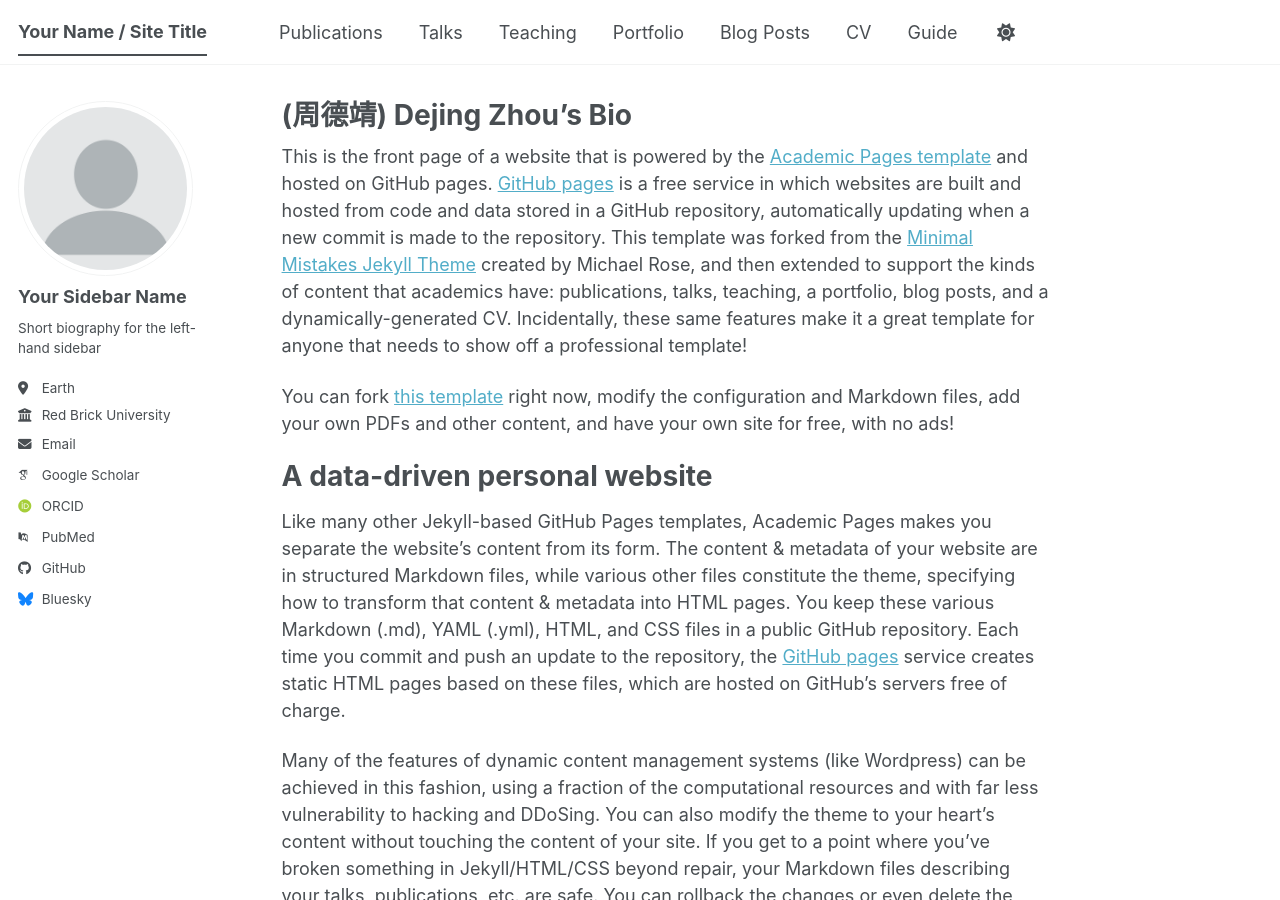
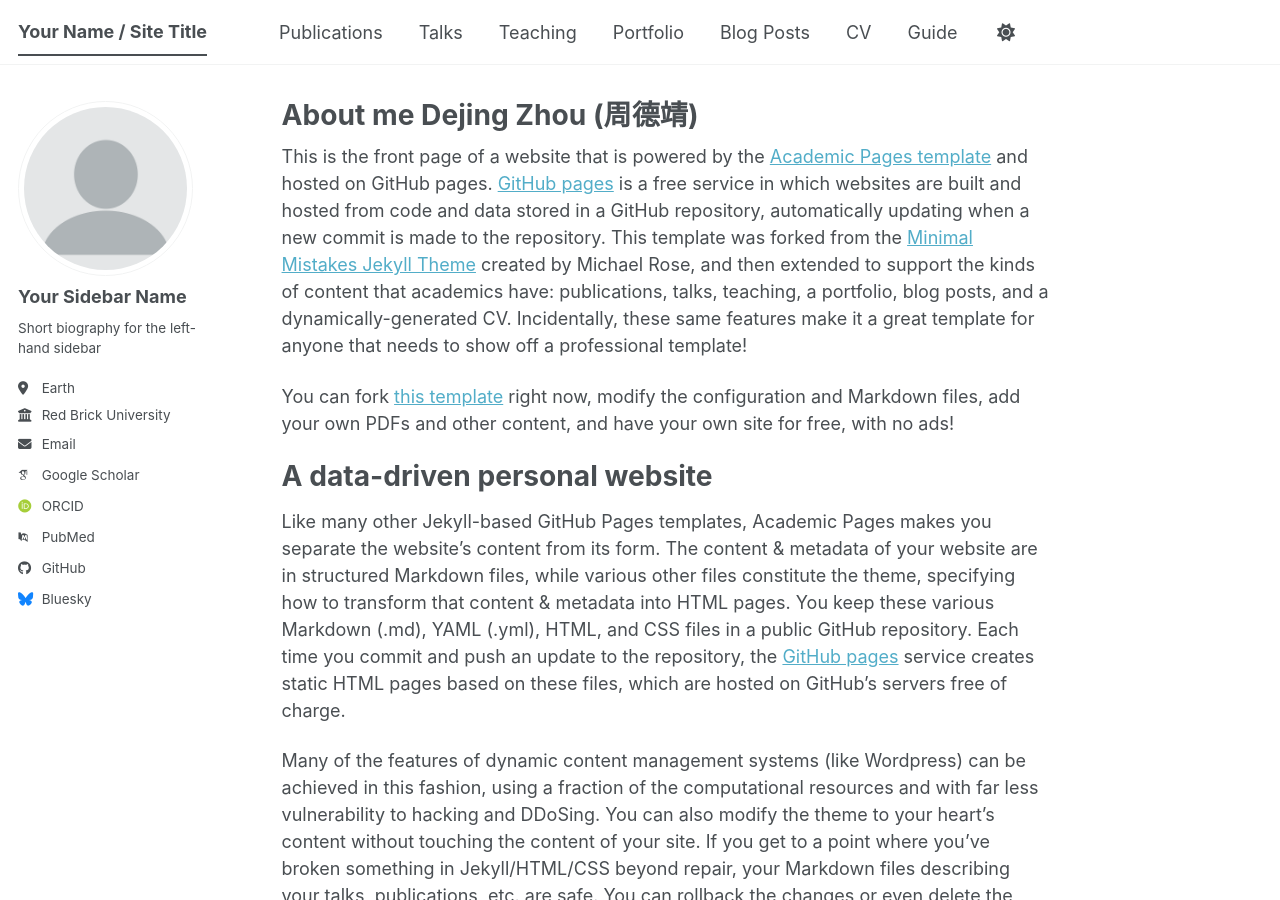
Before and after one commit to chouchouiio/Chouchouiio.github.io, a Jekyll site: the page built from _pages/about.md, in a window 1280 px wide and 900 px high. Built offline with Jekyll 4.4.1, drawn with Linux system fonts in a browser that asks for light colours; some web fonts are replaced; a script bundle is joined from its source files by our own code; library files that are not in the unit come from our copies.

Commit message:
Update about.md

```diff
--- a/_pages/about.md
+++ b/_pages/about.md
@@ -1,6 +1,6 @@
 ---
 permalink: /
-title: "(周德靖) Dejing Zhou's Bio"
+title: "About me Dejing Zhou  (周德靖)"
 author_profile: true
 redirect_from:
   - /about/
```
